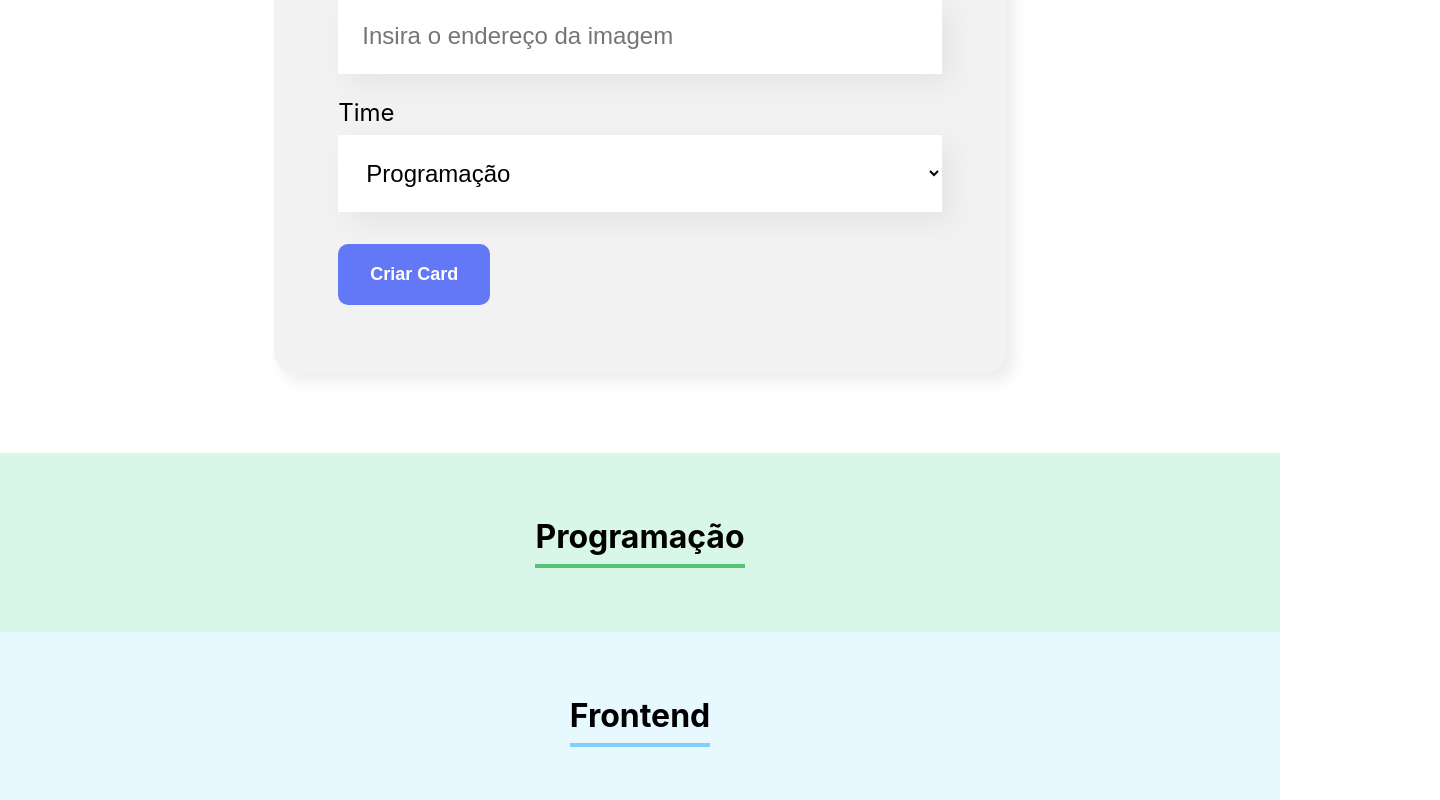
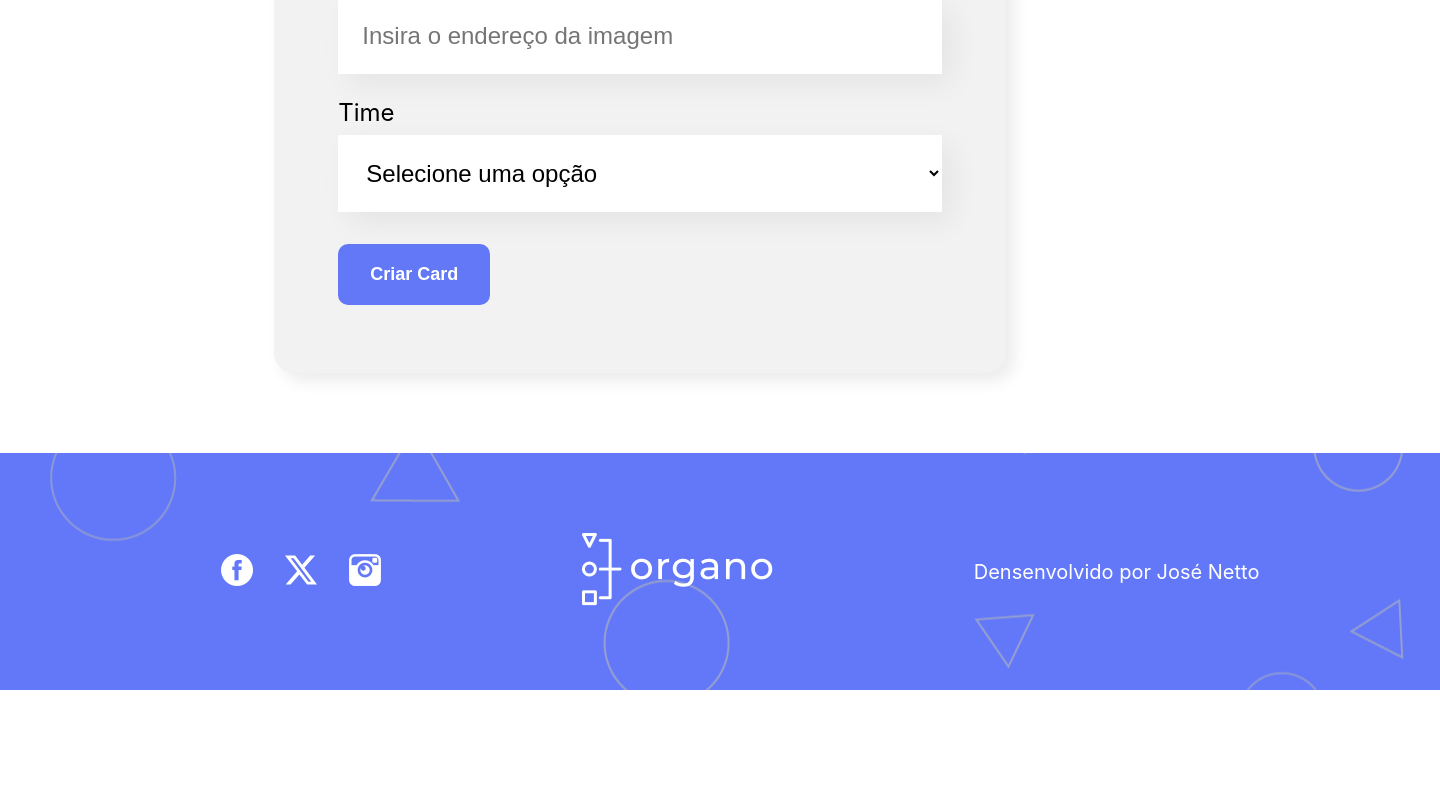
Before and after one commit to josenettojn/organo, a React (Create React App) app: page / in a window 1280 px wide. Shown: the part 1000-1800 px from the top of the page, 1440 px wide, since content can reach past the window. After the commit the page ends 1690 px from the top, so only its background shows below. Built offline with nearby package versions, Linux system fonts and the light colour scheme.

Commit message:
feat: :sparkles: finish project

```diff
--- a/src/App.js
+++ b/src/App.js
@@ -3,12 +3,12 @@ import Banner from "./componentes/Banner";
 import { Formulario } from "./componentes/Form/Form";
 import { Time } from "./componentes/Time";
 import { times } from "./data/Time";
+import { Footer } from "./componentes/Footer";
 
 function App() {
   const [collaborators, setCollaborators] = useState([]);
-
+  debugger;
   const newCollaboratorsAdded = (collaborator) => {
-    console.log(collaborator);
     setCollaborators([...collaborators, collaborator]);
   };
   return (
@@ -26,8 +26,13 @@ function App() {
           name={time.nome}
           corPrimaria={time.corPrimaria}
           corSecundaria={time.corSecundaria}
+          colaboradores={collaborators.filter(
+            (colaborador) => colaborador.time === time.nome
+          )}
         />
       ))}
+
+      <Footer />
     </div>
   );
 }
--- /dev/null
+++ b/src/componentes/Colaborador/Colaborador.css
@@ -0,0 +1,34 @@
+.colaborador {
+  width: 280px;
+}
+.colaborador .cabecalho {
+  background-color: #f0f0f0;
+  border-radius: 10px 10px 0px 0px;
+}
+.colaborador img {
+  width: 100px;
+  border-radius: 50%;
+  position: relative;
+  bottom: -50px;
+}
+.colaborador .rodape {
+  background: #ffffff;
+  box-shadow: 5px 5px 15px rgba(0, 0, 0, 0.08);
+  border-radius: 0px 0px 10px 10px;
+  padding-top: 90px;
+  padding-bottom: 40px;
+}
+
+.colaborador .rodape h4 {
+  font-size: 18px;
+  line-height: 22px;
+  color: #6278f7;
+  font-weight: 400;
+  margin-bottom: 8px;
+}
+.colaborador .rodape h5 {
+  font-size: 18px;
+  line-height: 22px;
+  color: #212121;
+  font-weight: 400;
+}
--- /dev/null
+++ b/src/componentes/Colaborador/index.js
@@ -0,0 +1,15 @@
+import "./Colaborador.css";
+
+export const Colaborador = ({ nome, cargo, imagem, corDeFundo }) => {
+  return (
+    <div className="colaborador">
+      <div className="cabecalho" style={{ backgroundColor: corDeFundo }}>
+        <img src={imagem} alt={nome} />
+      </div>
+      <div className="rodape">
+        <h4>{nome}</h4>
+        <h5>{cargo}</h5>
+      </div>
+    </div>
+  );
+};
--- a/src/componentes/DropDown/DropDown.js
+++ b/src/componentes/DropDown/DropDown.js
@@ -9,6 +9,7 @@ export const DropDown = (props) => {
         required={props.required}
         onChange={(e) => props.whenChanging(e.target.value)}
       >
+        <option>Selecione uma opção</option>
         {props.itens.map((item) => {
           return <option key={item}>{item}</option>;
         })}
--- /dev/null
+++ b/src/componentes/Footer/Footer.css
@@ -0,0 +1,34 @@
+.footer {
+  width: 100%;
+  padding: 80px;
+  background-color: #6278f8;
+  background-image: url(../../../public/imagens/fundo.png);
+  background-repeat: no-repeat;
+  background-position: center;
+  background-size: cover;
+  display: flex;
+  justify-content: space-around;
+  align-items: center;
+  color: #fff;
+}
+
+.footer img {
+  width: 100%;
+  height: 100%;
+}
+.footer ul {
+  display: flex;
+  gap: 32px;
+}
+.footer ul li {
+  list-style: none;
+}
+.footer .social img {
+  width: 32px;
+  height: 32px;
+}
+
+.footer .copyright {
+  font-size: 20px;
+  font-weight: 400;
+}
--- /dev/null
+++ b/src/componentes/Footer/index.js
@@ -0,0 +1,29 @@
+import "./Footer.css";
+
+export const Footer = () => {
+  return (
+    <section className="footer">
+      <ul className="social">
+        <li>
+          <a href="https://www.facebook.com/" target="_blank" rel="noreferrer">
+            <img src="/imagens/fb.png" alt="logo do facebook" />
+          </a>
+        </li>
+        <li>
+          <a href="https://x.com/" target="_blank" rel="noreferrer">
+            <img src="/imagens/x.svg" alt="logo do twitter" />
+          </a>
+        </li>
+        <li>
+          <a href="https://www.instagram.com/" target="_blank" rel="noreferrer">
+            <img src="/imagens/ig.png" alt="logo do instagram" />
+          </a>
+        </li>
+      </ul>
+      <div>
+        <img src="/imagens/logo.png" alt="logo do Organo" />
+      </div>
+      <div className="copyright">Densenvolvido por José Netto</div>
+    </section>
+  );
+};
--- a/src/componentes/Form/Form.js
+++ b/src/componentes/Form/Form.js
@@ -18,6 +18,11 @@ export const Formulario = (props) => {
       imagem,
       time,
     });
+
+    setNome("");
+    setCargo("");
+    setImagem("");
+    setTime("");
   };
 
   return (
--- a/src/componentes/Time/Time.css
+++ b/src/componentes/Time/Time.css
@@ -8,3 +8,9 @@
   display: inline-block;
   padding-bottom: 8px;
 }
+.time .colaboradores {
+  display: flex;
+  justify-content: space-around;
+  flex-wrap: wrap;
+  margin-top: 32px;
+}
--- a/src/componentes/Time/index.js
+++ b/src/componentes/Time/index.js
@@ -1,9 +1,26 @@
+import { Colaborador } from "../Colaborador";
 import "./Time.css";
 
 export const Time = (props) => {
   return (
-    <section className="time" style={{ backgroundColor: props.corSecundaria }}>
-      <h3 style={{ borderColor: props.corPrimaria }}>{props.name}</h3>
-    </section>
+    props.colaboradores.length > 0 && (
+      <section
+        className="time"
+        style={{ backgroundColor: props.corSecundaria }}
+      >
+        <h3 style={{ borderColor: props.corPrimaria }}>{props.name}</h3>
+        <div className="colaboradores">
+          {props.colaboradores.map((colaborador) => (
+            <Colaborador
+              corDeFundo={props.corPrimaria}
+              key={colaborador.nome}
+              nome={colaborador.nome}
+              cargo={colaborador.cargo}
+              imagem={colaborador.imagem}
+            />
+          ))}
+        </div>
+      </section>
+    )
   );
 };
```
Also changed, not shown: public/imagens/x.svg (added).
